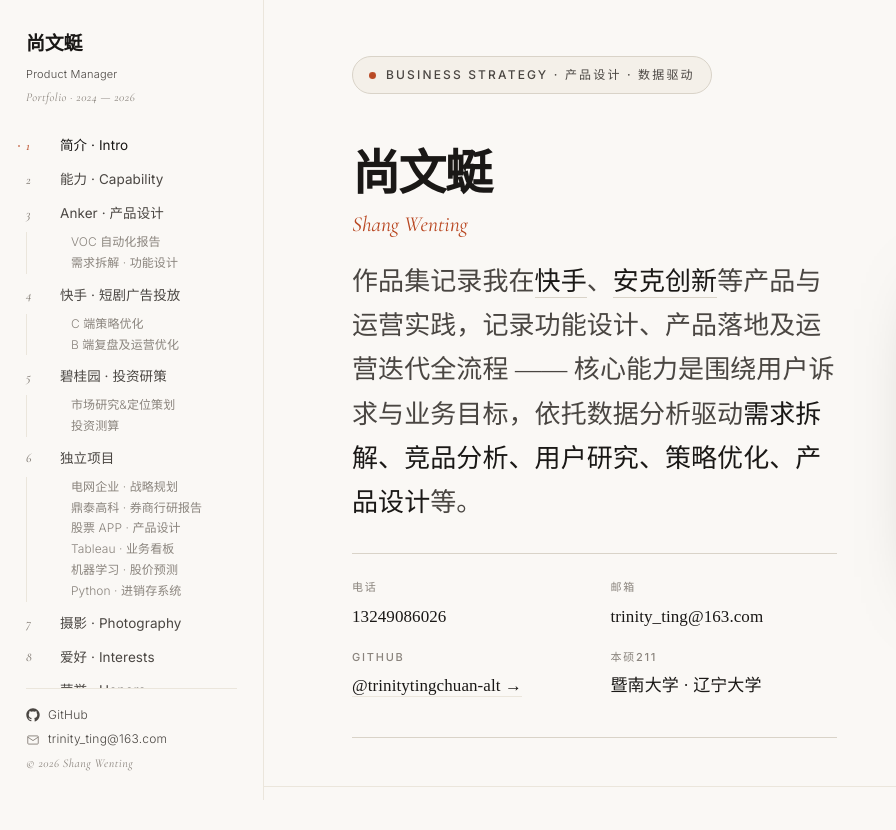
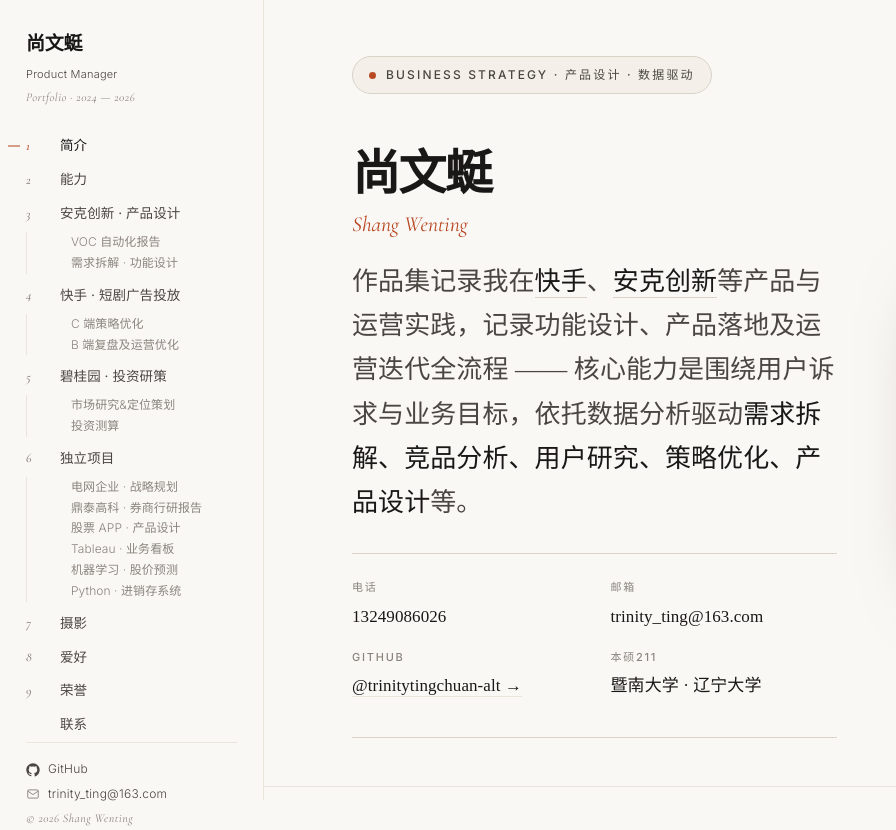
Before and after one commit to trinitytingchuan-alt/Shang-s-Portfolio, a website: page index.html in a window 1280 px wide. Shown: the top 830 px of the page, 0-896 px from the left. Drawn offline with nearby package versions, Linux system fonts and the light colour scheme; grey boxes are pictures that could not be loaded; a web font is replaced by a local one.

Commit message:
导航栏: 去掉内部滚动, 所有项目一次性完全展示且固定不滑动

```diff
--- a/css/style.css
+++ b/css/style.css
@@ -160,16 +160,10 @@ button {
 
 .sidebar__nav {
   flex: 1;
-  min-height: 0;
-  overflow-y: auto;
-  scrollbar-width: none;
+  overflow: visible;
   margin: 0 -8px;
   padding: 0 8px;
 }
-
-.sidebar__nav::-webkit-scrollbar { width: 0; height: 0; }
-
-.sidebar__nav::-webkit-scrollbar { width: 0; }
 
 .sidebar__nav-list {
   list-style: none;
--- a/index.html
+++ b/index.html
@@ -35,19 +35,19 @@
 
           <li class="sidebar__nav-item">
             <a class="sidebar__nav-link is-active" href="#hero" data-target="hero">
-              <span class="sidebar__nav-num">1</span><span>简介 · Intro</span>
+              <span class="sidebar__nav-num">1</span><span>简介</span>
             </a>
           </li>
 
           <li class="sidebar__nav-item">
             <a class="sidebar__nav-link" href="#capability" data-target="capability">
-              <span class="sidebar__nav-num">2</span><span>能力 · Capability</span>
+              <span class="sidebar__nav-num">2</span><span>能力</span>
             </a>
           </li>
 
           <li class="sidebar__nav-item sidebar__nav-group" data-group="anker">
             <a class="sidebar__nav-link" href="#stage-anker" data-target="stage-anker" data-group="anker">
-              <span class="sidebar__nav-num">3</span><span>Anker · 产品设计</span>
+              <span class="sidebar__nav-num">3</span><span>安克创新 · 产品设计</span>
             </a>
             <ol class="sidebar__nav-sub">
               <li><a class="sidebar__nav-sub-link" href="#w-voc" data-target="w-voc" data-group="anker">VOC 自动化报告</a></li>
@@ -92,25 +92,25 @@
 
           <li class="sidebar__nav-item">
             <a class="sidebar__nav-link" href="#photography" data-target="photography">
-              <span class="sidebar__nav-num">7</span><span>摄影 · Photography</span>
+              <span class="sidebar__nav-num">7</span><span>摄影</span>
             </a>
           </li>
 
           <li class="sidebar__nav-item">
             <a class="sidebar__nav-link" href="#interests" data-target="interests">
-              <span class="sidebar__nav-num">8</span><span>爱好 · Interests</span>
+              <span class="sidebar__nav-num">8</span><span>爱好</span>
             </a>
           </li>
 
           <li class="sidebar__nav-item">
             <a class="sidebar__nav-link" href="#honors" data-target="honors">
-              <span class="sidebar__nav-num">9</span><span>荣誉 · Honors</span>
+              <span class="sidebar__nav-num">9</span><span>荣誉</span>
             </a>
           </li>
 
           <li class="sidebar__nav-item">
             <a class="sidebar__nav-link" href="#contact" data-target="contact">
-              <span class="sidebar__nav-num">10</span><span>联系 · Contact</span>
+              <span class="sidebar__nav-num"></span><span>联系</span>
             </a>
           </li>
 
```
